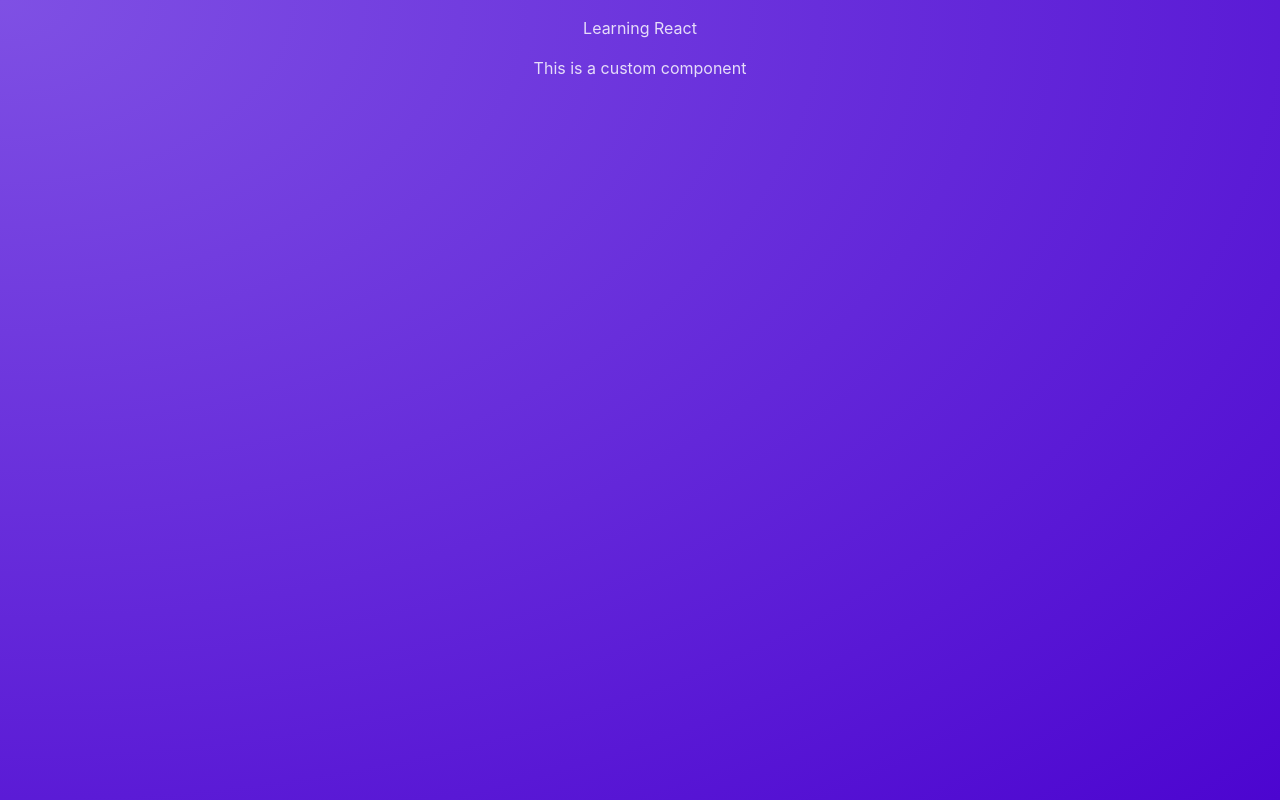
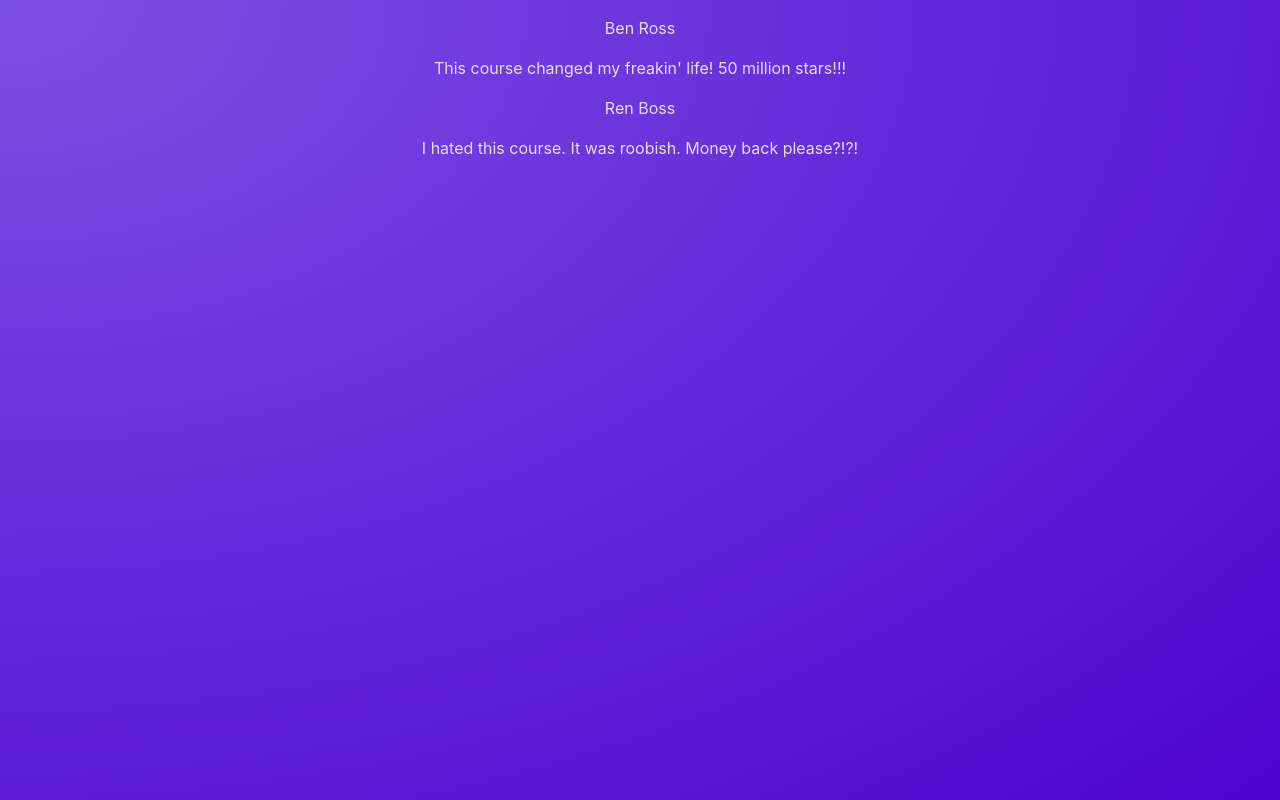
Before and after one commit to BenRoss92/academind-react-complete-guide-2023-course-section-29-summary, a React (Vite) app: page / in a window 1280 px wide. Built offline with nearby package versions, Linux system fonts and the light colour scheme.

Commit message:
Lesson 630: Passing Data to Components with Props

```diff
--- a/src/App.jsx
+++ b/src/App.jsx
@@ -1,7 +1,12 @@
 import {Post} from './components/Post';
 
 function App() {
-  return <Post />;
+  return (
+    <main>
+      <Post author={"Ben Ross"} body={"This course changed my freakin' life! 50 million stars!!!"}/>
+      <Post author={"Ren Boss"} body={"I hated this course. It was roobish. Money back please?!?!"}/>
+    </main>
+  );
 }
 
 export default App;
--- a/src/components/Post.jsx
+++ b/src/components/Post.jsx
@@ -1,8 +1,8 @@
-export function Post() {
+export function Post(props) {
   return (
     <div>
-      <p>Learning React</p>
-      <p>This is a custom component</p>
+      <p>{props.author}</p>
+      <p>{props.body}</p>
     </div>
   );
 }
```
